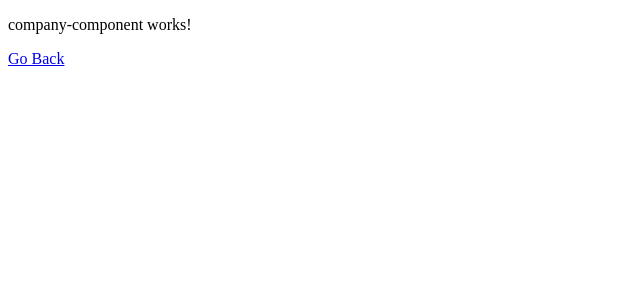
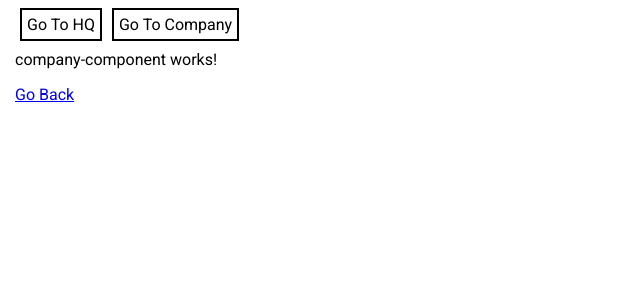
Before and after one commit to rpalmon/Company-Management-Assignment, an Angular app: page /company in a window 1280 px wide. Shown: the top 300 px of the page, without its empty margins (0-640 px from the left). Built offline with nearby package versions, Linux system fonts and the light colour scheme.

Commit message:
testing material

```diff
--- a/angular.json
+++ b/angular.json
@@ -24,6 +24,7 @@
               "src/assets"
             ],
             "styles": [
+              "./node_modules/@angular/material/prebuilt-themes/indigo-pink.css",
               "src/styles.css"
             ],
             "scripts": []
@@ -89,6 +90,7 @@
               "src/assets"
             ],
             "styles": [
+              "./node_modules/@angular/material/prebuilt-themes/indigo-pink.css",
               "src/styles.css"
             ],
             "scripts": []
@@ -120,6 +122,7 @@
           }
         }
       }
-    }},
+    }
+  },
   "defaultProject": "CompanyManagementAssignment"
 }
--- a/package.json
+++ b/package.json
@@ -12,13 +12,16 @@
   "private": true,
   "dependencies": {
     "@angular/animations": "~8.2.14",
+    "@angular/cdk": "~8.2.3",
     "@angular/common": "~8.2.14",
     "@angular/compiler": "~8.2.14",
     "@angular/core": "~8.2.14",
     "@angular/forms": "~8.2.14",
+    "@angular/material": "^8.2.3",
     "@angular/platform-browser": "~8.2.14",
     "@angular/platform-browser-dynamic": "~8.2.14",
     "@angular/router": "~8.2.14",
+    "hammerjs": "^2.0.8",
     "rxjs": "~6.4.0",
     "tslib": "^1.10.0",
     "zone.js": "~0.9.1"
--- a/src/app/app.component.css
+++ b/src/app/app.component.css
@@ -0,0 +1,15 @@
+body{
+  padding: 15px;
+}
+
+div>a{
+  padding: 5px;
+  border: 2px solid black;
+  margin: 5px;
+  text-decoration: none;
+  color: black;
+}
+
+div>a:hover{
+  background:rgb(233, 233, 233);
+}
--- a/src/app/app.component.html
+++ b/src/app/app.component.html
@@ -1 +1,8 @@
-<router-outlet></router-outlet>
+<body>
+  <div *ngIf="title=='CompanyManagementAssignment'">
+      <a routerLink="/hq" routerLinkActive="active">Go To HQ</a>
+      <a routerLink="/company" routerLinkActive="active">Go To Company</a>
+  </div>
+
+  <router-outlet></router-outlet>
+</body>
--- a/src/app/app.module.ts
+++ b/src/app/app.module.ts
@@ -6,6 +6,7 @@
 import { HeadquartersCardComponent } from './headquarters-card/headquarters-card.component';
 import { IndexComponent } from './index/index.component';
 import { CompanyComponentComponent } from './company-component/company-component.component';
+import { BrowserAnimationsModule } from '@angular/platform-browser/animations';
 
 
 @NgModule({
@@ -17,7 +18,8 @@
   ],
   imports: [
     BrowserModule,
-    AppRoutingModule
+    AppRoutingModule,
+    BrowserAnimationsModule
   ],
   providers: [
     Title
--- a/src/app/company-component/company-component.component.ts
+++ b/src/app/company-component/company-component.component.ts
@@ -7,6 +7,7 @@
 })
 export class CompanyComponentComponent implements OnInit {
 
+  title = "Company Management";
   constructor() { }
 
   ngOnInit() {
--- a/src/app/index/index.component.html
+++ b/src/app/index/index.component.html
@@ -1,5 +1 @@
 <title>Company Management: Home</title>
-<div>
-  <a routerLink="/hq" routerLinkActive="active">Go To HQ</a>
-  <a routerLink="/company" routerLinkActive="active">Go To Company</a>
-</div>
--- a/src/index.html
+++ b/src/index.html
@@ -6,6 +6,8 @@
   <base href="/">
   <meta name="viewport" content="width=device-width, initial-scale=1">
   <link rel="icon" type="image/x-icon" href="favicon.ico">
+  <link href="https://fonts.googleapis.com/css?family=Roboto:300,400,500&display=swap" rel="stylesheet">
+  <link href="https://fonts.googleapis.com/icon?family=Material+Icons" rel="stylesheet">
 </head>
 <body>
   <app-root></app-root>
--- a/src/main.ts
+++ b/src/main.ts
@@ -1,3 +1,4 @@
+import 'hammerjs';
 import { enableProdMode } from '@angular/core';
 import { platformBrowserDynamic } from '@angular/platform-browser-dynamic';
 
--- a/src/styles.css
+++ b/src/styles.css
@@ -1 +1,4 @@
 /* You can add global styles to this file, and also import other style files */
+
+html, body { height: 100%; }
+body { margin: 0; font-family: Roboto, "Helvetica Neue", sans-serif; }
```
Also changed, not shown: 1 other file (tests, documents, lock files or other folders).
